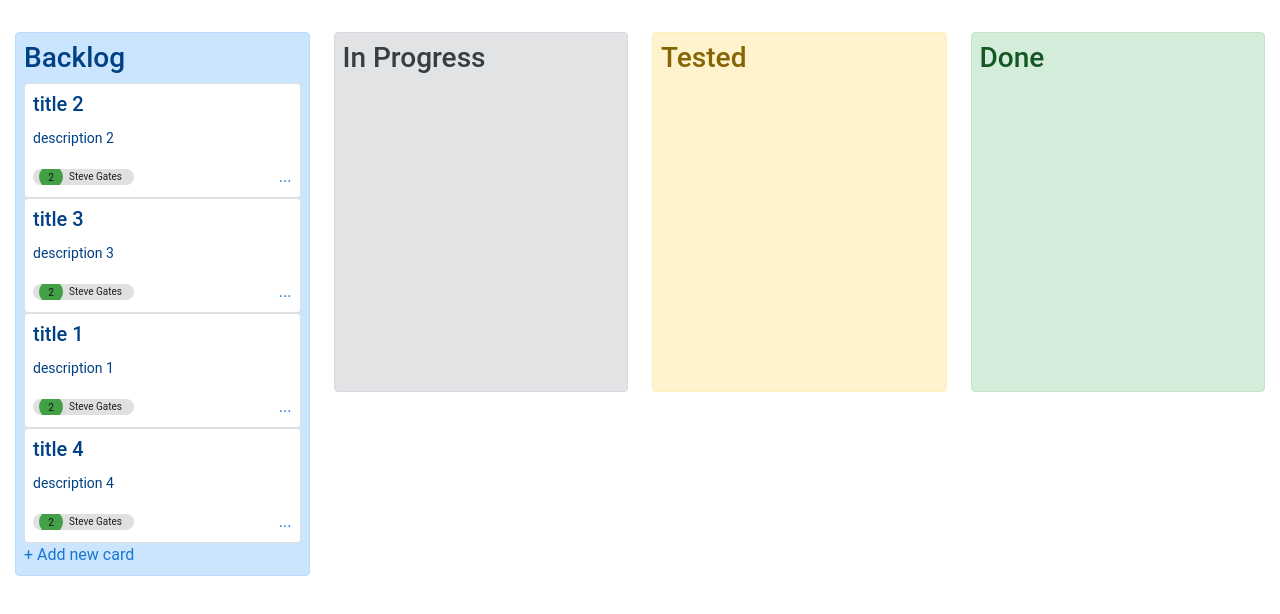
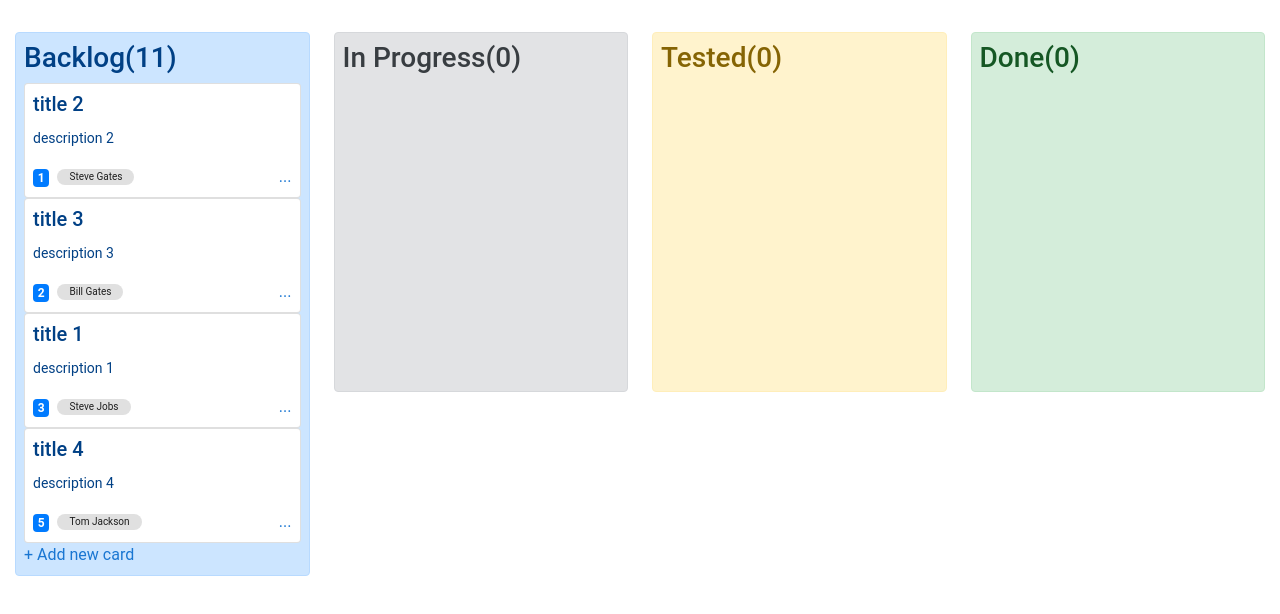
Before and after one commit to ariyuan/vue-kanban, a Vue app: page / in a window 1280 px wide. Shown: the top 614 px of the page. Built offline with nearby package versions, Linux system fonts and the light colour scheme.

Commit message:
Update calculation for point part

```diff
--- a/src/components/kanban-card.vue
+++ b/src/components/kanban-card.vue
@@ -2,17 +2,15 @@
   <div>
     <div class="card">
       <div class="card-body p-2">
-        <b-card-title title-tag="h5">{{card.title}}</b-card-title>
+        <b-card-title title-tag="h5">{{ card.title }}</b-card-title>
 
         <b-card-text class="small">
           {{ card.desc }}
         </b-card-text>
 
         <cardDetail :card="card"></cardDetail>
-        <v-chip x-small>
-          <v-avatar left class="green darken-1">{{card.point}}</v-avatar
-          >{{ card.owner}}</v-chip
-        >
+        <b-badge variant="primary" class="mr-2">{{ card.point }}</b-badge>
+        <v-chip x-small>{{ card.owner }}</v-chip>
       </div>
     </div>
   </div>
--- a/src/components/kanban-column.vue
+++ b/src/components/kanban-column.vue
@@ -1,7 +1,7 @@
 <template>
   <div class="col-md-3">
     <div class="p-2 alert" :class="columnclass">
-      <h3>{{ column_name }}</h3>
+      <h3>{{ column_name }}({{total_point}})</h3>
       <draggable class="kanban-column" :list="arrList" group="tasks" animation="300" @add="add" @sort="sort">
         <div v-for="ele in arrList" :key="ele.title">
           <card :card="ele"></card>
@@ -44,6 +44,15 @@ export default {
       newTask: "",
     };
   },
+  computed:{
+    total_point(){
+      let sum = 0;
+      this.arrList.forEach(ele=>{
+        sum = sum + ele.point;
+      })
+      return sum;
+    }
+  },
   methods: {
     onInputLostfocus() {
       this.addTask();
--- a/src/data/data.js
+++ b/src/data/data.js
@@ -9,10 +9,10 @@ const store = new Vuex.Store({ //定义vuex对象store
       {
         column_name: "Backlog",
         content: [
-          { title: "title 2", desc: "description 2", point: 2, owner: "Steve Gates" },
-          { title: "title 3", desc: "description 3", point: 2, owner: "Steve Gates" },
-          { title: "title 1", desc: "description 1", point: 2, owner: "Steve Gates" },
-          { title: "title 4", desc: "description 4", point: 2, owner: "Steve Gates" },
+          { title: "title 2", desc: "description 2", point: 1, owner: "Steve Gates" },
+          { title: "title 3", desc: "description 3", point: 2, owner: "Bill Gates" },
+          { title: "title 1", desc: "description 1", point: 3, owner: "Steve Jobs" },
+          { title: "title 4", desc: "description 4", point: 5, owner: "Tom Jackson" },
         ],
         showAddButton: true,
         columnclass: "alert-primary",
```
